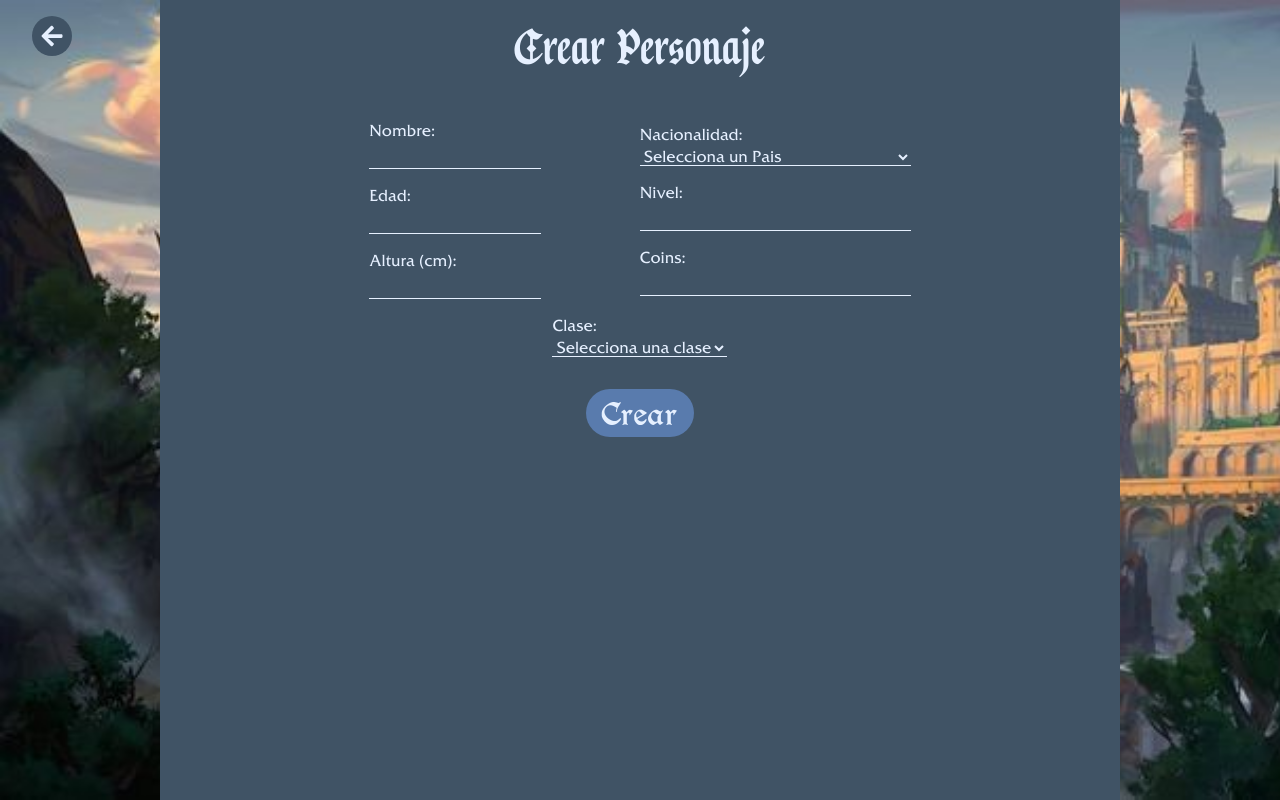
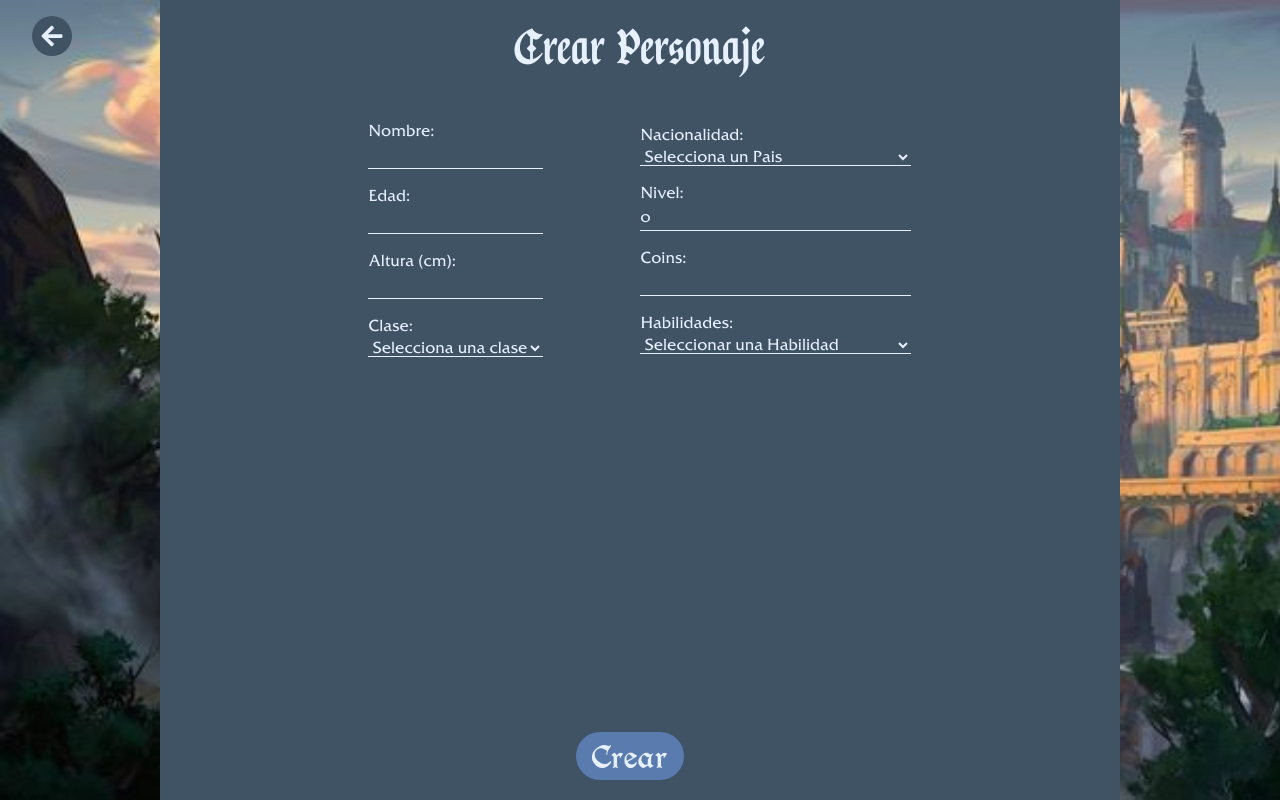
Before and after one commit to Aguss-Coder/proyecto2024-Busso-Garelli-Liebau-Luduena, a Next.js app: page /personajes/crear_personajes in a window 1280 px wide. Built offline with nearby package versions, Linux system fonts and the light colour scheme.

Commit message:
add abilities filter logic

```diff
--- a/app/manuales/page.tsx
+++ b/app/manuales/page.tsx
@@ -16,7 +16,7 @@ export default function Page() {
         </Link>
 
         <div className='w-1/8'>
-          <h3 className='mt-8 text-2xl text-center'>Manuales</h3>
+          <h3 className='mt-8 text-xl text-center'>Manual Unificado</h3>
           <section className='flex justify-center items-center'>
             <button className='bg-principal-2 py-2 px-6'>
               <a href='/manualNovaTerra.pdf' download='manualNovaTerra.pdf'>
@@ -25,7 +25,7 @@ export default function Page() {
             </button>
           </section>
 
-          <h3 className='mt-8 text-2xl text-center'>Clases jugables</h3>
+          <h3 className='mt-8 text-xl text-center'>Clases jugables</h3>
           <section className='flex justify-center items-center'>
             <button  className='bg-principal-3 py-2 px-6'>
               <a href='/Clases jugables-1.pdf' download='Clases jugables-1.pdf'>
@@ -34,7 +34,7 @@ export default function Page() {
             </button>
           </section>
 
-          <h3 className='mt-8 text-2xl text-center'>Habilidades comunes</h3>
+          <h3 className='mt-8 text-xl text-center'>Habilidades comunes</h3>
           <section className='flex justify-center items-center'>
             <button className='bg-principal-2 py-2 px-6'>
               <a href='/Habilidades comunes-1.pdf' download='Habilidades comunes-1.pdf'>
@@ -44,7 +44,7 @@ export default function Page() {
           </section>
         </div>
         <div className='w-1/8'>
-          <h3 className='mt-8 text-2xl text-center'>Dotes comunes</h3>
+          <h3 className='mt-8 text-xl text-center'>Dotes comunes</h3>
           <section className='flex justify-center items-center'>
             <button className='bg-principal-3 py-2 px-6'>
               <a href='/Dotes comunes-1.pdf' download='Dotes comunes-1.pdf'>
@@ -53,7 +53,7 @@ export default function Page() {
             </button>
           </section>
 
-          <h3 className='mt-8 text-2xl text-center'>Estadisticas</h3>
+          <h3 className='mt-8 text-xl text-center'>Estadisticas</h3>
           <section className='flex justify-center items-center'>
             <button className='bg-principal-2 py-2 px-6'>
               <a href='/Estadisticas.pdf' download='Estadisticas.pdf'>
@@ -62,7 +62,7 @@ export default function Page() {
             </button>
           </section>
 
-          <h3 className='mt-8 text-2xl text-center'>Idiomas</h3>
+          <h3 className='mt-8 text-xl text-center'>Idiomas</h3>
           <section className='flex justify-center items-center'>
             <button className='bg-principal-3 py-2 px-6'>
               <a href='/Idiomas-1.pdf' download='Idiomas-1.pdf'>
--- a/app/mapa/page.tsx
+++ b/app/mapa/page.tsx
@@ -35,6 +35,7 @@ export default function Page() {
         >
           {paises.map((pais) => (
             <Link
+              key={pais.name}
               href={`#${pais.name}`}
               className='pb-4 text-lg text-center'
             >
--- a/app/personajes/crear_personajes/page.tsx
+++ b/app/personajes/crear_personajes/page.tsx
@@ -6,10 +6,32 @@ import paisesData from '@/data/mapa.json';
 import clasesData from '@/data/clases.json';
 import { CharacterClasses } from '@/types/classes';
 import { useMemo, useState } from 'react';
+import { useRouter } from 'next/navigation';
 
 type Pais = {
   name: string;
 };
+
+export default function Page() {
+  const [selectedClass, setSelectedClass] = useState<string>('');
+  const paises: Pais[] = paisesData.sort((prev, current) =>
+    prev.name.localeCompare(current.name)
+  );
+  const clases: CharacterClasses = clasesData; // Devuelve nombre de las clases
+  const classesArray = Object.keys(clases); // Devuelve un array con los nombres de las clases
+  const [level, setLevel] = useState<number>(0); // Devuelve el nivel del personaje
+
+  const shownAbilities = useMemo(() => {
+    if (selectedClass.length === 0) {
+      return [];
+    } else {
+      return Object.entries(clases[selectedClass].abilities)
+        .filter(([_, value]) => value.unlockableAt <= level)
+        .map(([key, _]) => key);
+    }
+  }, [selectedClass, level]);
+
+  const router = useRouter();
 
   function handleSubmit(e: FormData) {
     const name = e.get('name');
@@ -19,6 +41,7 @@ function handleSubmit(e: FormData) {
     const level = Number(e.get('level'));
     const coins = Number(e.get('coins'));
     const classType = e.get('class');
+    const abilities = e.get('abilities');
 
     const character = {
       name,
@@ -28,6 +51,7 @@ function handleSubmit(e: FormData) {
       level,
       coins,
       classType,
+      abilities,
     };
 
     const storedCharacters = localStorage.getItem('characters');
@@ -42,21 +66,9 @@ function handleSubmit(e: FormData) {
       );
     }
     alert(`${name} creado`);
-  location.assign('/personajes');
+    router.push('/personajes');
   }
 
-export default function Page() {
-  const [selectedClass, setSelectedClass] = useState<string>('');
-  const paises: Pais[] = paisesData.sort((prev, current) => prev.name.localeCompare(current.name));
-  const clases: CharacterClasses = clasesData; // Devuelve nombre de las clases
-  const classesArray = Object.keys(clases); // Devuelve un array con los nombres de las clases
-  const shownAbilities = useMemo(() => {
-    if (selectedClass.length === 0) {
-      return [];
-    } else {
-      return Object.keys(clases[selectedClass].abilities);
-    }
-  }, [selectedClass]);
   return (
     <main className='h-screen'>
       <Link
@@ -69,7 +81,7 @@ export default function Page() {
         <h1 className={`mt-8 text-4xl`}>Crear Personaje</h1>
         <form
           action={handleSubmit}
-          className='w-2/3 mt-12'
+          className='w-2/3 mt-12 flex flex-col'
         >
           <section className='flex justify-around items-center'>
             <section className='flex flex-col'>
@@ -92,6 +104,28 @@ export default function Page() {
                 required
                 name='height'
               />
+              <label>Clase:</label>
+              <select
+                name='class'
+                required
+                onChange={(e) => setSelectedClass(e.target.value)}
+              >
+                <option
+                  value=''
+                  selected
+                  disabled
+                >
+                  Selecciona una clase
+                </option>
+                {classesArray.map((clase) => (
+                  <option
+                    key={clase}
+                    value={clase}
+                  >
+                    {clase}
+                  </option>
+                ))}
+              </select>
             </section>
             <section className='flex flex-col'>
               <label>Nacionalidad:</label>
@@ -113,8 +147,10 @@ export default function Page() {
               <label>Nivel:</label>
               <input
                 type='number'
+                value={level}
+                onChange={(e) => setLevel(Number(e.target.value))}
                 min='0'
-                max='20'
+                max='30'
                 required
                 name='level'
               />
@@ -124,35 +160,29 @@ export default function Page() {
                 required
                 name='coins'
               />
-            </section>
-          </section>
-          <section className='flex justify-around items-center'>
-            <section className='flex flex-col'>
-              <label>Clase:</label>
-              <select
-                name='class'
-                onChange={(e) => setSelectedClass(e.target.value)}
-              >
+              <label>Habilidades:</label>
+              <select name='abilities'>
                 <option
                   value=''
                   selected
                   disabled
                 >
-                  Selecciona una clase
+                  Seleccionar una Habilidad
                 </option>
-                {classesArray.map((clase) => (
+                {shownAbilities.map((ability) => (
                   <option
-                    key={clase}
-                    value={clase}
+                    key={ability}
+                    value={ability}
                   >
-                    {clase}
+                    {ability}
                   </option>
                 ))}
               </select>
             </section>
           </section>
-          <section>{/* Estadisticas e Inventario */}</section>
-          <div className='flex flex-col items-center'>
+          {/* <div className='relative bg-principal-light h-[1px] w-full my-4'>
+          </div> */}
+          <div className='absolute bottom-1 left-[45%]'>
             <button
               type='submit'
               className='bg-principal-2 px-4 py-1'
--- a/data/clases.json
+++ b/data/clases.json
@@ -126,40 +126,5 @@
         "description": "{descripción de la habilidad 4}"
       }
     }
-  },
-
-  "mago": {
-    "description":"{descripción de la clase}",
-    "statistics": {
-      "strength": 0,
-      "dexterity": 0,
-      "agility": 0,
-      "intelligence": 0,
-      "charisma": 0,
-      "perception": 0,
-      "constitution": 0
-    },
-    "dowry": {
-      "name": "{nombre del don}",
-      "description": "{descripción del don}"
-    },
-    "abilities": {
-      "{habilidad 1}": {
-        "unlockableAt": 0,
-        "description": "{descripción de la habilidad 1}"
-      },
-      "{habilidad 2}": {
-        "unlockableAt": 0,
-        "description": "{descripción de la habilidad 2}"
-      },
-      "{habilidad 3}": {
-        "unlockableAt": 0,
-        "description": "{descripción de la habilidad 3}"
-      },
-      "{habilidad 4}": {
-        "unlockableAt": 0,
-        "description": "{descripción de la habilidad 4}"
-      }
-    }
   }
 }
```
Lines whose indentation alone changed are shown as unchanged.
